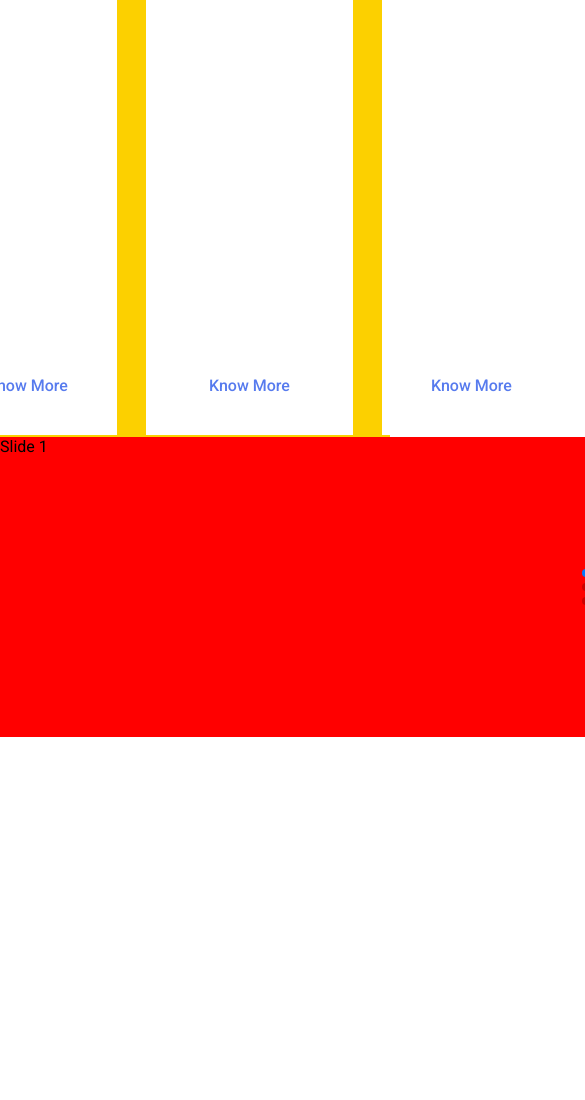
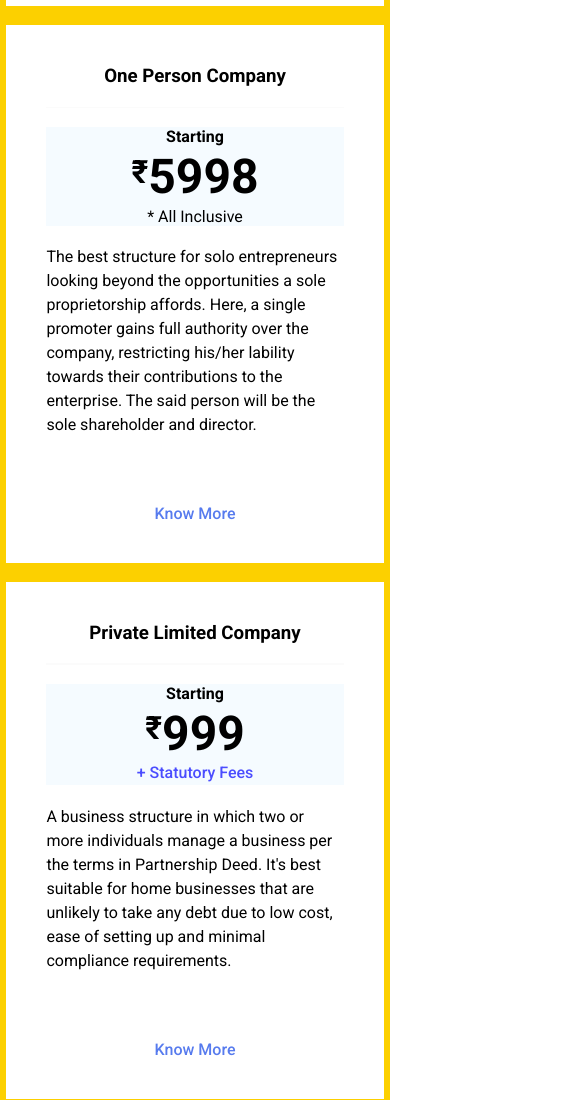
Before and after one commit to shrutilicensed/Companies-360-Internship-Assessment, a plain HTML site: page index.html in a window 390 px wide. Shown: the part 1096-2196 px from the top of the page, 585 px wide, since content can reach past the window. Before the commit the page ends 1833 px from the top, so only its background shows below. Drawn offline with nearby package versions, Linux system fonts and the light colour scheme; a script that the page names is missing.

Commit message:
responsiveness

```diff
--- a/index.html
+++ b/index.html
@@ -15,11 +15,9 @@
       rel="stylesheet"
     />
     <link rel="stylesheet" href="style.css" />
-    <!-- SWIPER JS -->
-    <link
-      rel="stylesheet"
-      href="https://unpkg.com/swiper@8/swiper-bundle.min.css"
-    />
+
+    <!-- Media Queries -->
+    <link rel="stylesheet" href="queries.css" />
   </head>
   <body>
     <!-- CARD 1 -->
@@ -122,17 +120,7 @@
         </div>
       </div>
     </section>
-    <section class="swiper">
-      <div class="swiper-wrapper">
-        <!-- Slides -->
-        <div class="swiper-slide">Slide 1</div>
-        <div class="swiper-slide">Slide 2</div>
-        <div class="swiper-slide">Slide 3</div>
-      </div>
-      <!-- pagination -->
-      <div class="swiper-pagination"></div>
-    </section>
+
     <script src="script.js" async defer></script>
-    <script src="https://unpkg.com/swiper@8/swiper-bundle.min.js"></script>
   </body>
 </html>
--- /dev/null
+++ b/queries.css
@@ -0,0 +1,12 @@
+/* 1440px = 90rem */
+@media (max-width: 90rem) {
+  .cards {
+    flex-wrap: wrap;
+  }
+}
+/* 681px = 42.5rem*/
+@media (max-width: 42.5rem) {
+  .card {
+    max-width: 20rem;
+  }
+}
--- a/script.js
+++ /dev/null
@@ -1,10 +0,0 @@
-const swiper = new Swiper(".swiper", {
-  // Optional parameters
-  direction: "vertical",
-  loop: true,
-
-  // If we need pagination
-  pagination: {
-    el: ".swiper-pagination",
-  },
-});
--- a/style.css
+++ b/style.css
@@ -145,9 +145,3 @@ body {
   left: -7.5rem;
   transform: rotate(-45deg);
 }
-
-.swiper {
-  width: 600px;
-  height: 300px;
-  background-color: red;
-}
```
